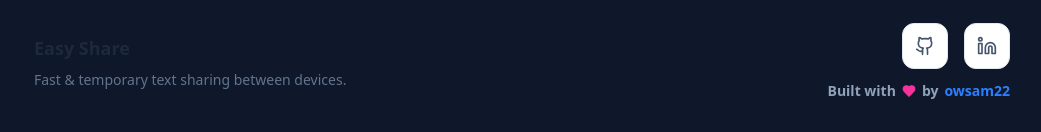
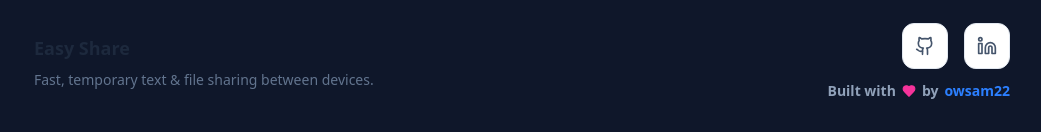
Before and after one commit to owsam22/easy-share, a React (Vite) app in the folder frontend/: page /s/1 in a window 1280 px wide. Shown: the part 820-952 px from the top of the page, without its empty margins (118-1159 px from the left). Built offline with nearby package versions, Linux system fonts and the light colour scheme; no server answers.

Commit message:
footer updated

```diff
--- a/frontend/src/components/Footer.tsx
+++ b/frontend/src/components/Footer.tsx
@@ -7,7 +7,7 @@ export default function Footer() {
       <div className="flex flex-col md:flex-row items-center justify-between gap-8">
         <div className="text-center md:text-left space-y-2">
           <h4 className="text-lg font-black text-slate-800">Easy Share</h4>
-          <p className="text-slate-500 text-sm font-medium">Fast & temporary text sharing between devices.</p>
+          <p className="text-slate-500 text-sm font-medium">Fast, temporary text & file sharing between devices.</p>
         </div>
 
         <div className="flex flex-col items-center md:items-end gap-3">
```
